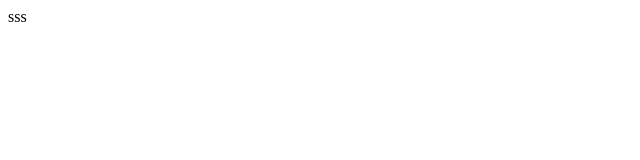
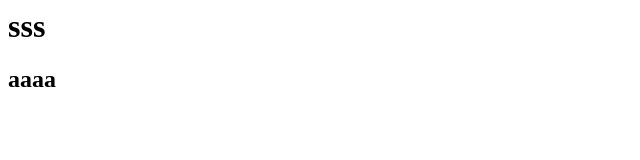
Before and after one commit to andymasa/aaaa, a plain HTML site: page index.html in a window 1280 px wide. Shown: the whole page, without its empty margins (0-640 px from the left). Drawn offline with Linux system fonts and the light colour scheme.

Commit message:
index.htmlに編集
<h2>タグを追加

```diff
--- a/index.html
+++ b/index.html
@@ -1 +1,4 @@
-<hi>sss</hi>
+<h1>sss</h1>
+
+
+<h2>aaaa</h2>
```
